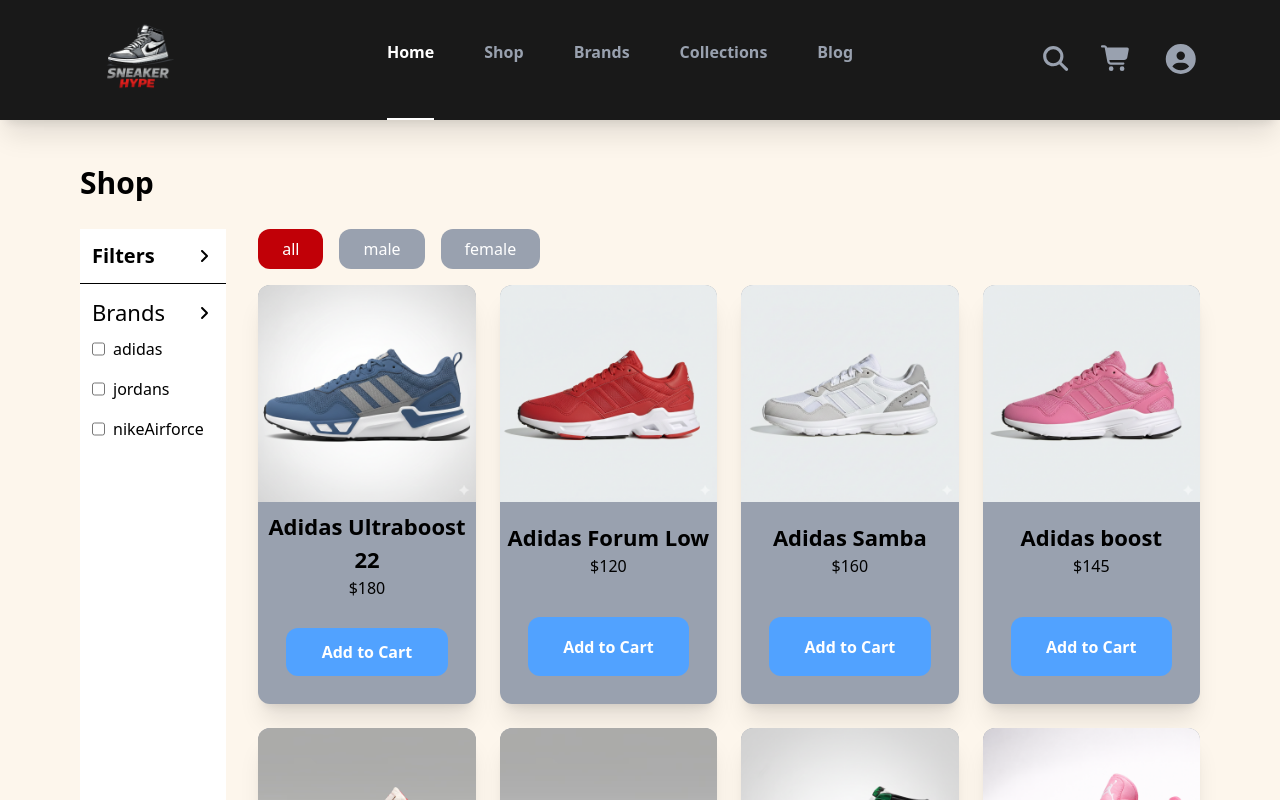
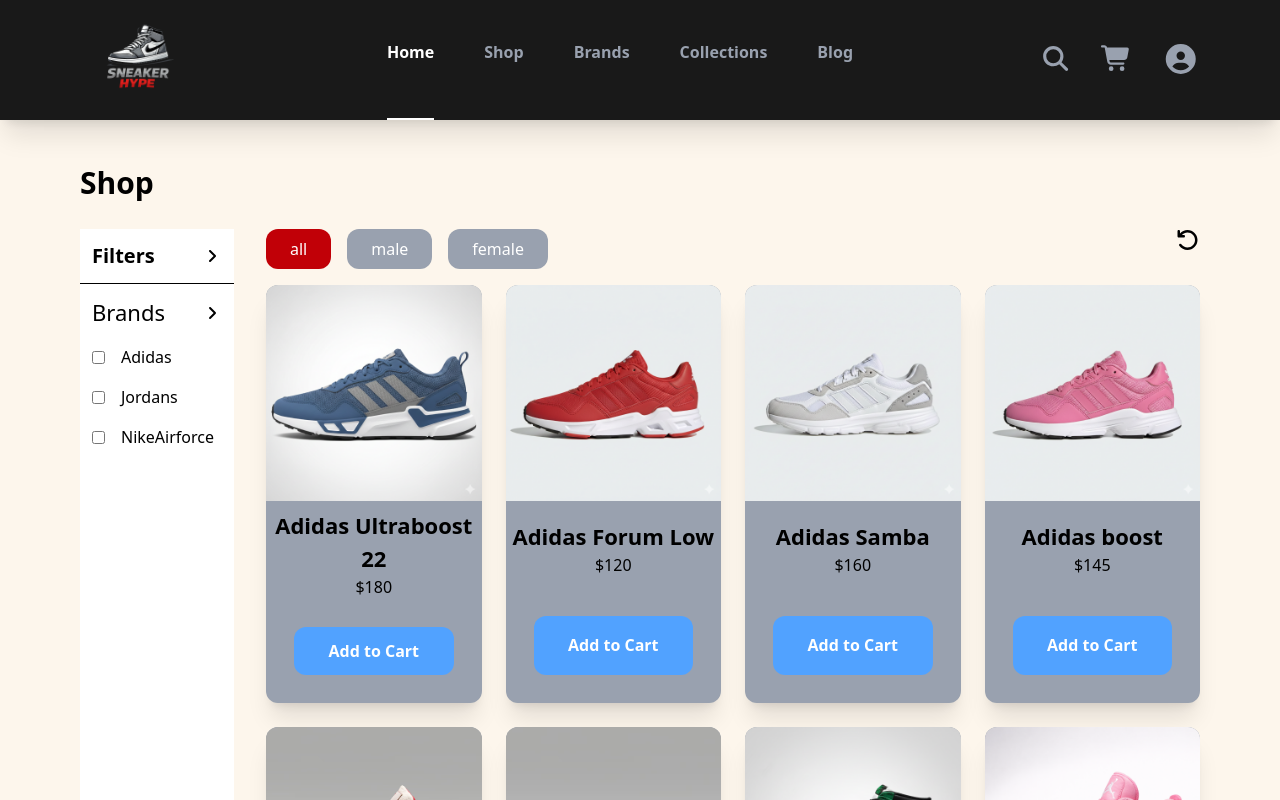
Before and after one commit to DanielApple05/A-sneakers-Ecommerce-page, a React (Vite) app: page /shop in a window 1280 px wide. Shown: the top 800 px of the page. Built offline with nearby package versions, Linux system fonts and the light colour scheme.

Commit message:
fix: Shop

```diff
--- a/src/assets/components/shopComponent/shop-gallery.jsx
+++ b/src/assets/components/shopComponent/shop-gallery.jsx
@@ -1,20 +1,25 @@
+import { useState } from "react";
 import { FontAwesomeIcon } from "@fortawesome/react-fontawesome";
-import { faAngleRight } from "@fortawesome/free-solid-svg-icons";
-import { useState } from "react";
+import { faAngleRight, faArrowRotateLeft, faBold } from "@fortawesome/free-solid-svg-icons";
 
 
 const ShopGallery = ({ sneaker }) => {
   const allShoes = sneaker;
-
-  const folders = ["all", "male", "female"]
-  const shoeBrands = ["adidas", "jordans", "nikeAirforce"]
+  const folders = ["all", "male", "female"];
+  const shoeBrands = ["adidas", "jordans", "nikeAirforce"];
   const [activeFilter, setActiveFilter] = useState("all");
-  const filteredShoes =
-    activeFilter === "all"
-      ? allShoes
-      : allShoes.filter(shoe => shoe.gender === activeFilter);
-
-
+  const [selectedBrands, setSelectedBrands] = useState([]);
+  const filteredShoes = allShoes.filter((shoe) => {
+    const genderMatch =
+      activeFilter === "all" || shoe.gender === activeFilter;
+    const brandMatch =
+      selectedBrands.length === 0 || selectedBrands.includes(shoe.brand);
+    return genderMatch && brandMatch;
+  });
+  const clearFilters = () => {
+    setActiveFilter("all");
+    setSelectedBrands([]);
+  };
 
   return (
     <div className='px-20 py-10  bg-[#FDF6EC]'>
@@ -29,23 +34,34 @@ const ShopGallery = ({ sneaker }) => {
             </h5>
             <FontAwesomeIcon icon={faAngleRight} className="" />
           </div>
-          <div className="grid p-3 ">
-            <div className="flex items-center justify-between">
+          {/* Filters content */}
+
+            <div className="grid p-3">
+              <div className="flex items-center justify-between mb-2">
                 <h3>Brands</h3>
-              <FontAwesomeIcon icon={faAngleRight} className="" />
+                <FontAwesomeIcon icon={faAngleRight} />
               </div>
               {shoeBrands.map((brand) => (
-              <div key={brand} className="flex ">
-                <input type="checkbox" />
-                <button className="text-start  p-2 ">{brand}</button>
+                <div key={brand} className="flex gap-2 items-center">
+                  <input
+                    type="checkbox"
+                    checked={selectedBrands.includes(brand)}
+                    onChange={() => {
+                      if (selectedBrands.includes(brand)) {
+                        setSelectedBrands(selectedBrands.filter((b) => b !== brand));
+                      } else {
+                        setSelectedBrands([...selectedBrands, brand]);
+                      }
+                    }}
+                  />
+                  <span className="text-start p-2 capitalize">{brand}</span>
+                </div>
+              ))}
             </div>
 
-            ))
-            }
         </div>
-        </div>
-
         <div>
+          <div className="flex justify-between">
             <div className='space-x-4 text-white pb-4'>
               {folders.map((folder) => (
                 <button key={folder} onClick={() => setActiveFilter(folder)} className={` py-2 px-6 rounded-xl cursor-pointer hover:bg-red-800  ${activeFilter === folder
@@ -53,18 +69,19 @@ const ShopGallery = ({ sneaker }) => {
                   : "bg-gray-400 text-white hover:bg-red-800"
                   }`}>{folder}</button>))}
             </div>
-
+            <div>
+              <FontAwesomeIcon onClick={clearFilters} icon={faArrowRotateLeft} className={`text-xl  hover:text-red-800`} />
+            </div>
+          </div>
           <div className='grid grid-cols-4 gap-6 '>
             {filteredShoes.map((shoe) => (
               <div key={shoe.id} className="grid bg-gray-400 rounded-xl shadow-xl">
                 <img src={shoe.image} className="rounded-t-xl" />
-
                 <div className="text-center pt-2">
                   <h3 className="font-semibold">{shoe.name}</h3>
                   <p>${shoe.price}</p>
                 </div>
-
-                <button className="bg-blue-400 text-white m-7 font-bold p-3 rounded-xl">
+                <button className="bg-blue-400 text-white m-7 font-bold p-3 rounded-xl cursor-pointer hover:bg-blue-500">
                   Add to Cart
                 </button>
               </div>
```
Lines whose indentation alone changed are shown as unchanged.
